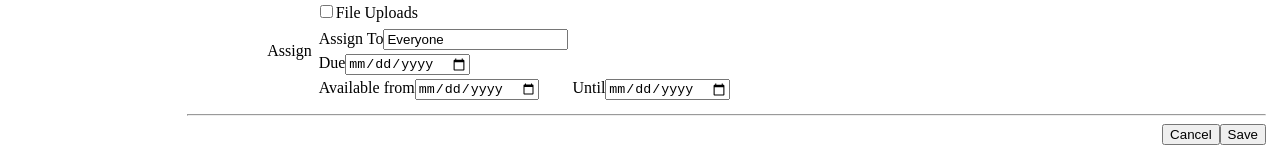
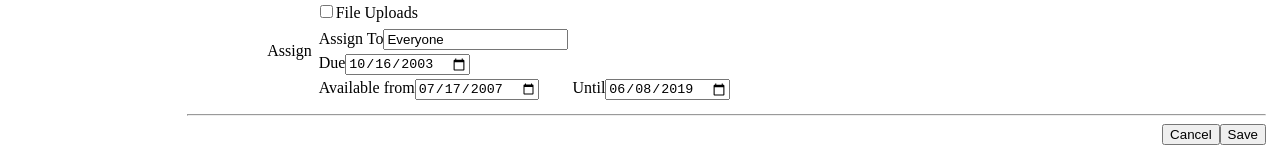
Before and after one commit to millercharlie/kambaz-next-js, a Next.js app: page /Courses/1234/Assignments/123 in a window 1280 px wide. Shown: the part 391-541 px from the top of the page. Built offline with nearby package versions, Linux system fonts and the light colour scheme.

Commit message:
add default date for input fields

```diff
--- a/app/(Kambaz)/Courses/[cid]/Assignments/[aid]/page.tsx
+++ b/app/(Kambaz)/Courses/[cid]/Assignments/[aid]/page.tsx
@@ -79,7 +79,7 @@ export default function AssignmentEditor() {
                                 <td>
                                     <div>
                                         <label htmlFor="wd-due-date">Due</label>
-                                        <input id="wd-due-date" type="date"/>
+                                        <input id="wd-due-date" type="date" defaultValue="2003-10-16" />
                                     </div>
                                 </td>
                             </tr>
@@ -87,13 +87,13 @@ export default function AssignmentEditor() {
                                 <td>
                                     <div>
                                         <label htmlFor="wd-available-from">Available from</label>
-                                        <input id="wd-available-from" type="date"/>
+                                        <input id="wd-available-from" type="date" defaultValue="2007-07-17"/>
                                     </div>
                                 </td>
                                 <td>
                                     <div>
                                         <label htmlFor="wd-available-until">Until</label>
-                                        <input id="wd-available-until" type="date"/>
+                                        <input id="wd-available-until" type="date" defaultValue="2019-06-08"/>
                                     </div>
                                 </td>
                             </tr>
```
